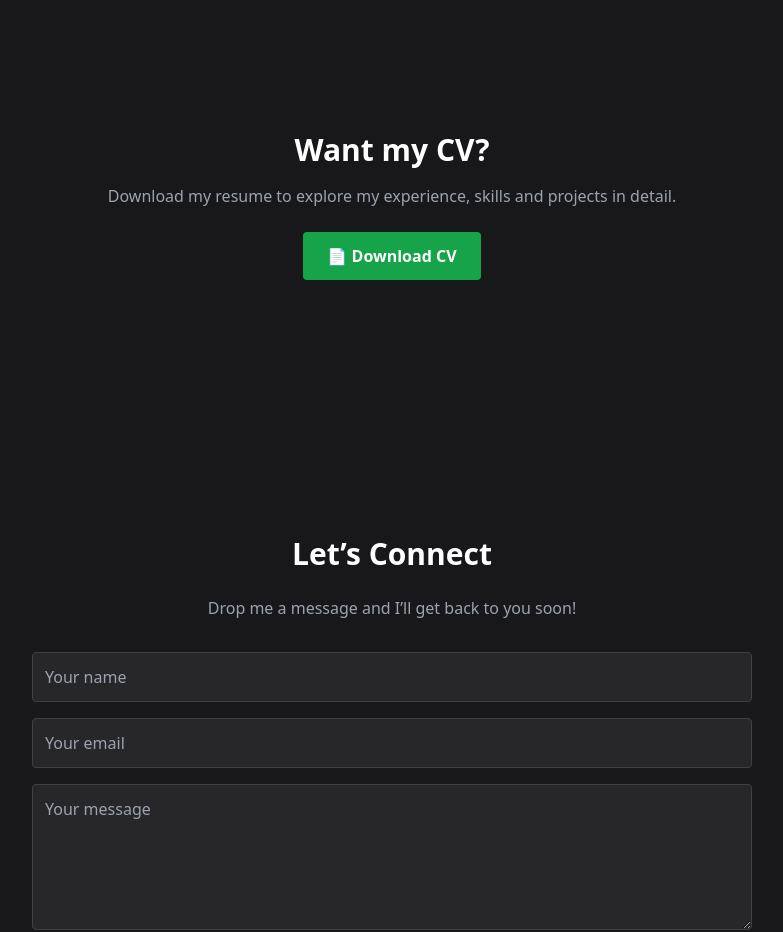
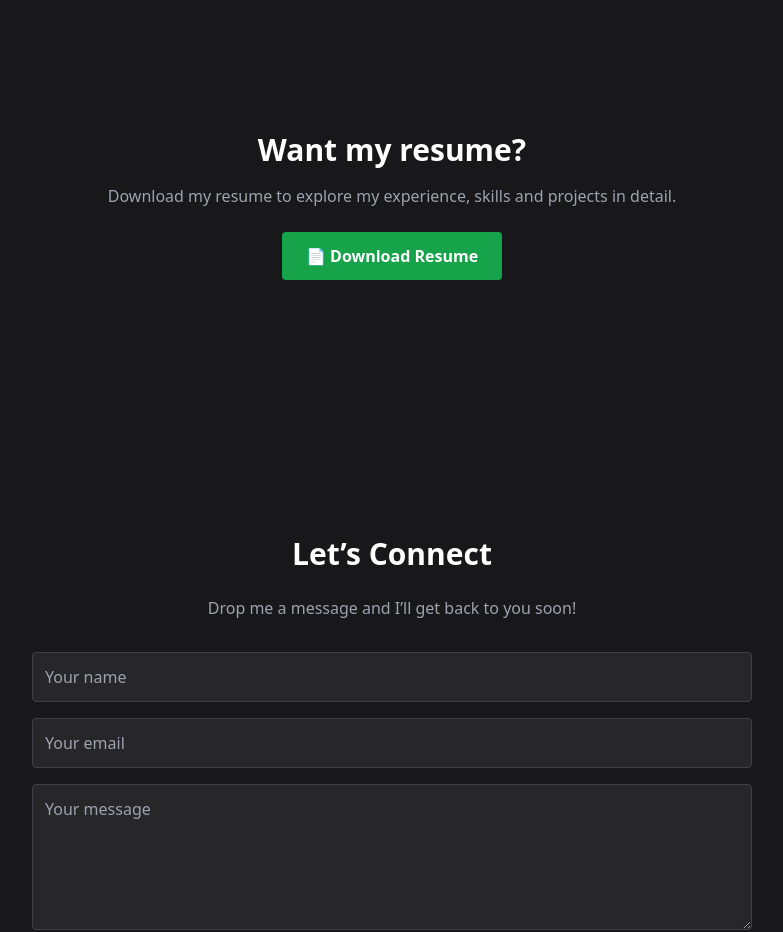
Before and after one commit to bufaale/qa-sdet-portfolio, a React (Vite) app in the folder modern/: page / in a window 1280 px wide. Shown: the part 1900-2832 px from the top of the page, without its empty margins (248-1031 px from the left). Built offline with nearby package versions, Linux system fonts and the light colour scheme.

Commit message:
Update DownloadCVSection to use 'Resume' terminology and update asset paths in index.html

```diff
--- a/modern/src/components/DownloadCVSection.jsx
+++ b/modern/src/components/DownloadCVSection.jsx
@@ -1,7 +1,7 @@
 export default function DownloadCVSection() {
   return (
-    <section id="cv" className="py-32 px-6 max-w-3xl mx-auto text-center">
-      <h2 className="text-3xl font-bold mb-4 text-white">Want my CV?</h2>
+    <section id="resume" className="py-32 px-6 max-w-3xl mx-auto text-center">
+      <h2 className="text-3xl font-bold mb-4 text-white">Want my resume?</h2>
       <p className="text-gray-400 mb-6">
         Download my resume to explore my experience, skills and projects in detail.
       </p>
@@ -10,7 +10,7 @@ export default function DownloadCVSection() {
         download
         className="inline-block bg-green-600 text-white px-6 py-3 rounded hover:bg-green-500 transition font-semibold"
       >
-        📄 Download CV
+        📄 Download Resume
       </a>
     </section>
   );
--- a/modern/src/components/Navbar.jsx
+++ b/modern/src/components/Navbar.jsx
@@ -5,7 +5,7 @@ const sections = [
   { name: "Home", link: "#hero" },
   { name: "Projects", link: "#projects" },
   { name: "Toolkit", link: "#toolkit" },
-  { name: "CV", link: "#cv" },
+  { name: "Resume", link: "#resume" },
   { name: "Contact", link: "#contact" },
 ];
 
```
Also changed, not shown: 1 other file (tests, documents, lock files or other folders).
